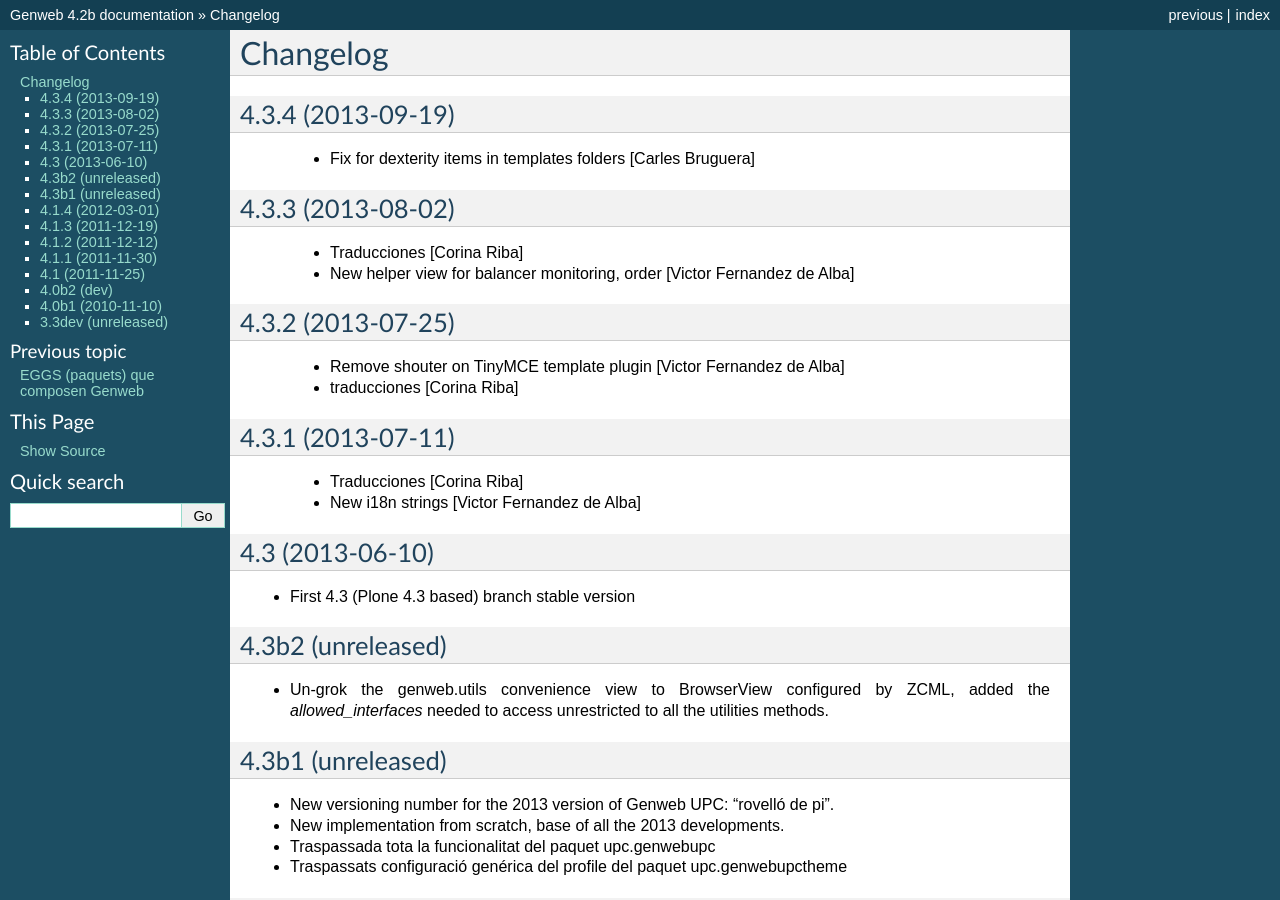
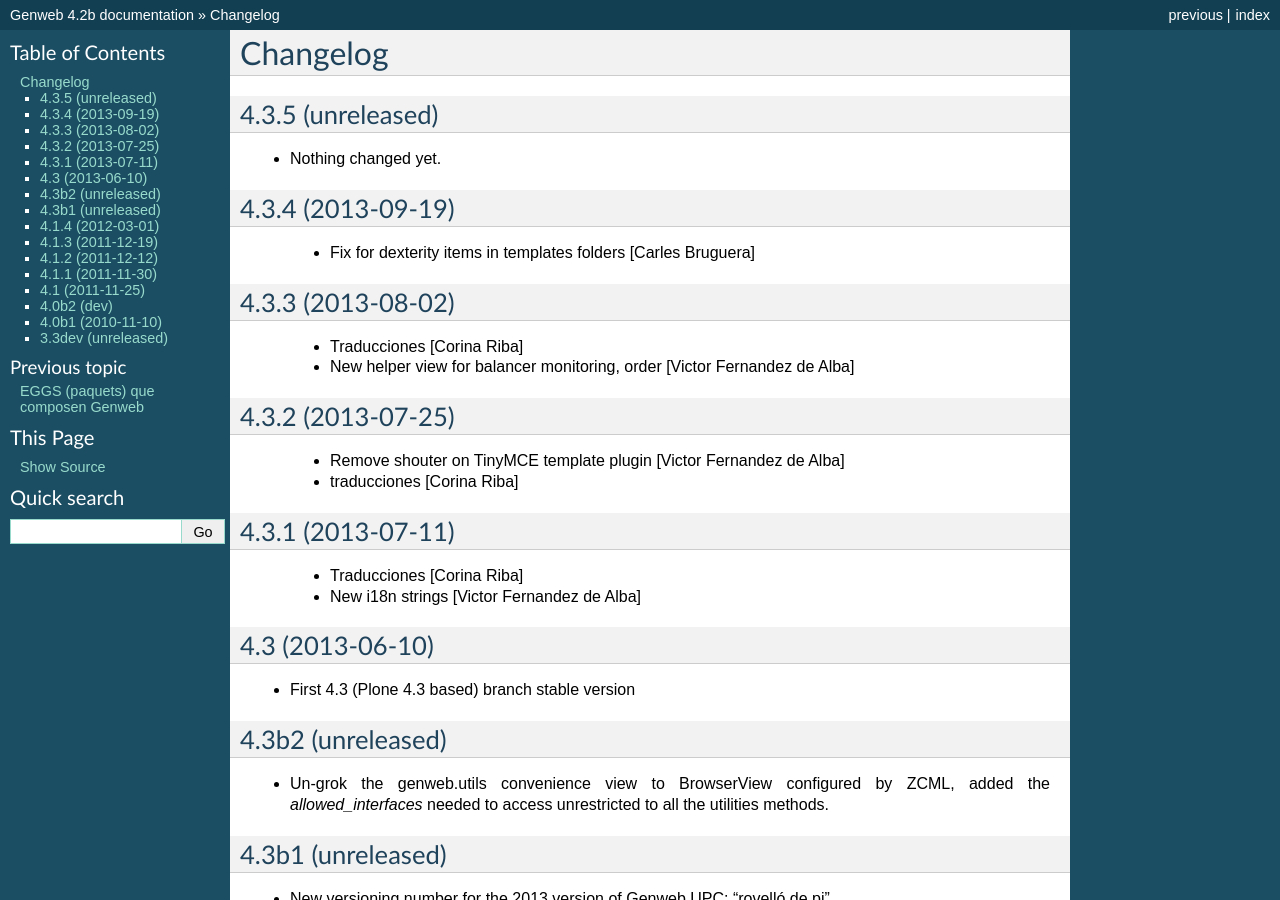
Before and after one commit to UPCnet/genweb.core, a Sphinx documentation site: the page built from docs/HISTORY.rst, in a window 1280 px wide and 900 px high. Built offline with Sphinx 7.4.7, drawn with Linux system fonts in a browser that asks for light colours.

Commit message:
Back to development: 4.3.5

```diff
--- a/docs/HISTORY.rst
+++ b/docs/HISTORY.rst
@@ -1,5 +1,11 @@
 Changelog
 =========
+
+4.3.5 (unreleased)
+------------------
+
+- Nothing changed yet.
+
 
 4.3.4 (2013-09-19)
 ------------------
--- a/setup.py
+++ b/setup.py
@@ -1,7 +1,7 @@
 from setuptools import setup, find_packages
 import os
 
-version = '4.3.4'
+version = '4.3.5.dev0'
 
 README = open("README.rst").read()
 HISTORY = open(os.path.join("docs", "HISTORY.rst")).read()
```
